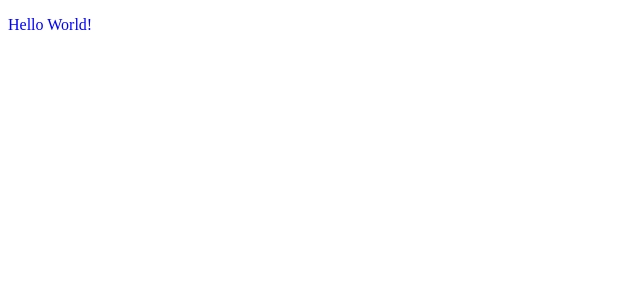
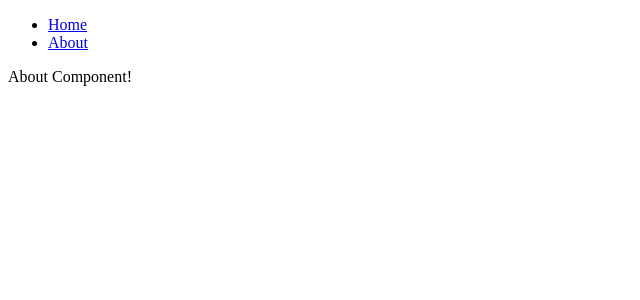
Before and after one commit to toprisela/node-react-boilerplate, a React app: page /about in a window 1280 px wide. Shown: the top 300 px of the page, without its empty margins (0-640 px from the left). Built offline with nearby package versions, Linux system fonts and the light colour scheme.

Commit message:
Added ReactRouter on client

```diff
--- a/package.json
+++ b/package.json
@@ -30,7 +30,7 @@
     "path": "^0.12.7",
     "react": "^15.5.4",
     "react-dom": "^15.5.4",
-    "react-router": "^4.1.1",
+    "react-router-dom": "^4.1.1",
     "sass-loader": "^6.0.3",
     "style-loader": "^0.17.0",
     "webpack": "^2.5.0"
--- a/src/js/Main.js
+++ b/src/js/Main.js
@@ -1,10 +1,16 @@
 import React from 'react';
 import ReactDOM, { render } from 'react-dom';
-import App from './components/App'
+import { BrowserRouter } from 'react-router-dom'
+
+import App from './components/App';
+//import Home from './components/Home';
+//import About from './components/About';
 
 require('../css/index.scss');
 
 ReactDOM.render(
-  <App />,
+   <BrowserRouter>
+    <App />
+  </BrowserRouter>,
   document.getElementById('container')
 )
--- a/src/js/components/App.js
+++ b/src/js/components/App.js
@@ -1,11 +1,14 @@
 import React, { Component } from 'react';
-import { Router } from 'react-router';
+
+import Navigation from './navigation/Navigation';
+import Routes from './Routes';
 
 class App extends Component {
   render() {
     return (
-      <div>
-        <p className="blue">Hello World!</p>
+      <div className="container">
+        <Navigation />
+        <Routes />
       </div>
     );
   }
--- /dev/null
+++ b/src/js/components/Routes.js
@@ -0,0 +1,20 @@
+import React, { Component } from 'react';
+import { Switch, Route } from 'react-router-dom';
+
+import Home from './pages/Home';
+import About from './pages/About';
+import NotFound from './errors/NotFound';
+
+class Routes extends Component {
+  render() {
+    return (
+      <Switch>
+        <Route exact path='/' component={Home} />
+        <Route path='/about' component={About} />
+        <Route component={NotFound} />
+      </Switch>
+    );
+  }
+}
+
+export default Routes;
--- /dev/null
+++ b/src/js/components/errors/NotFound.js
@@ -0,0 +1,13 @@
+import React, { Component } from 'react';
+
+class NotFound extends Component {
+  render() {
+    return (
+      <div>
+        Error 404 Not Found!
+      </div>
+    );
+  }
+}
+
+export default NotFound;
--- /dev/null
+++ b/src/js/components/navigation/Navigation.js
@@ -0,0 +1,15 @@
+import React, { Component } from 'react';
+import { Link } from 'react-router-dom';
+
+class Navigation extends Component {
+  render() {
+    return (
+      <ul>
+        <li> <Link to="/">Home</Link> </li>
+        <li> <Link to="/about">About</Link> </li>
+      </ul>
+    );
+  }
+}
+
+export default Navigation;
--- /dev/null
+++ b/src/js/components/pages/About.js
@@ -0,0 +1,13 @@
+import React, { Component } from 'react';
+
+class About extends Component {
+  render() {
+    return (
+      <div>
+        About Component!
+      </div>
+    );
+  }
+}
+
+export default About;
--- /dev/null
+++ b/src/js/components/pages/Home.js
@@ -0,0 +1,13 @@
+import React, { Component } from 'react';
+
+class Home extends Component {
+  render() {
+    return (
+      <div>
+        Home component!
+      </div>
+    );
+  }
+}
+
+export default Home;
--- a/webpack.config.js
+++ b/webpack.config.js
@@ -4,6 +4,7 @@ const htmlWebpackPlugin = require('html-webpack-plugin');
 //const extractTextPlugin = require('extract-text-webpack-plugin');
 
 module.exports = {
+  devtool: 'source-map',
   entry: path.resolve(__dirname, 'src', 'js', 'Main.js'),
   output: {
     path: path.join(__dirname, 'dist'),
```
Lines whose indentation alone changed are shown as unchanged.
